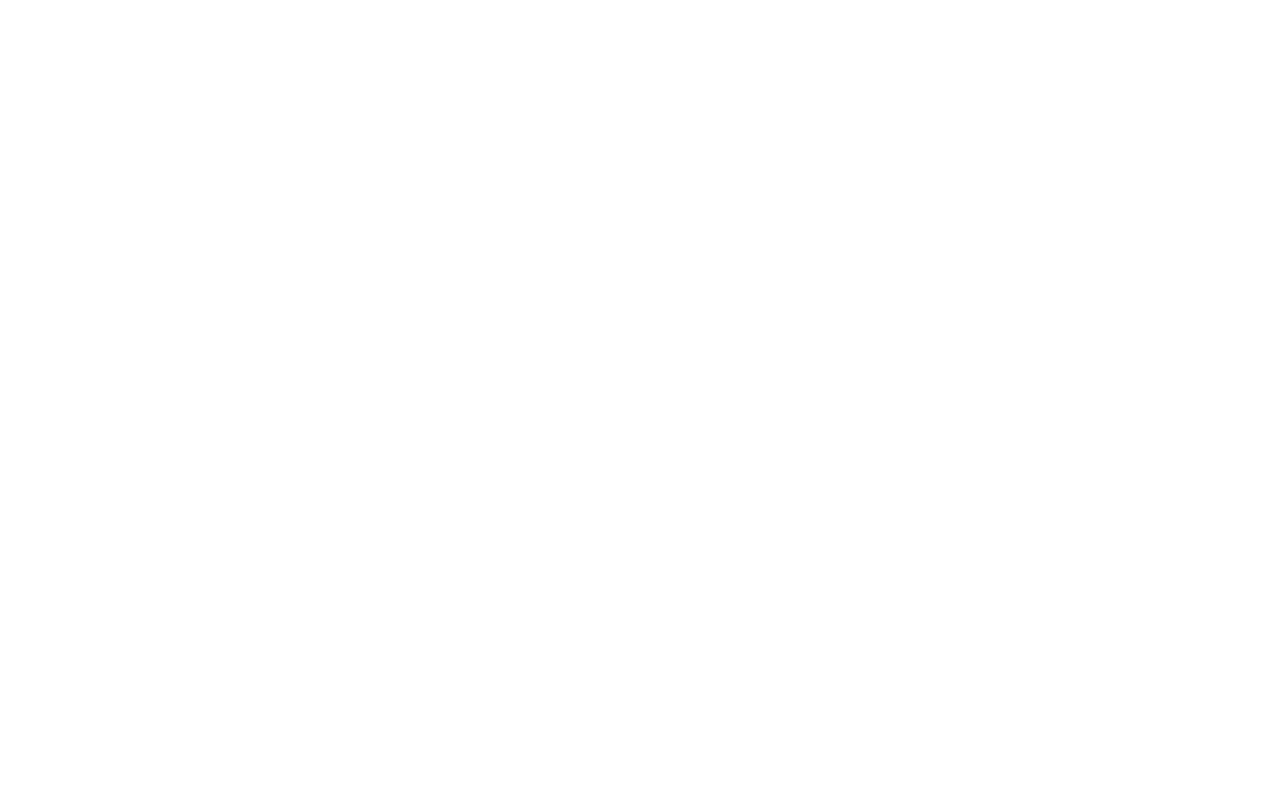
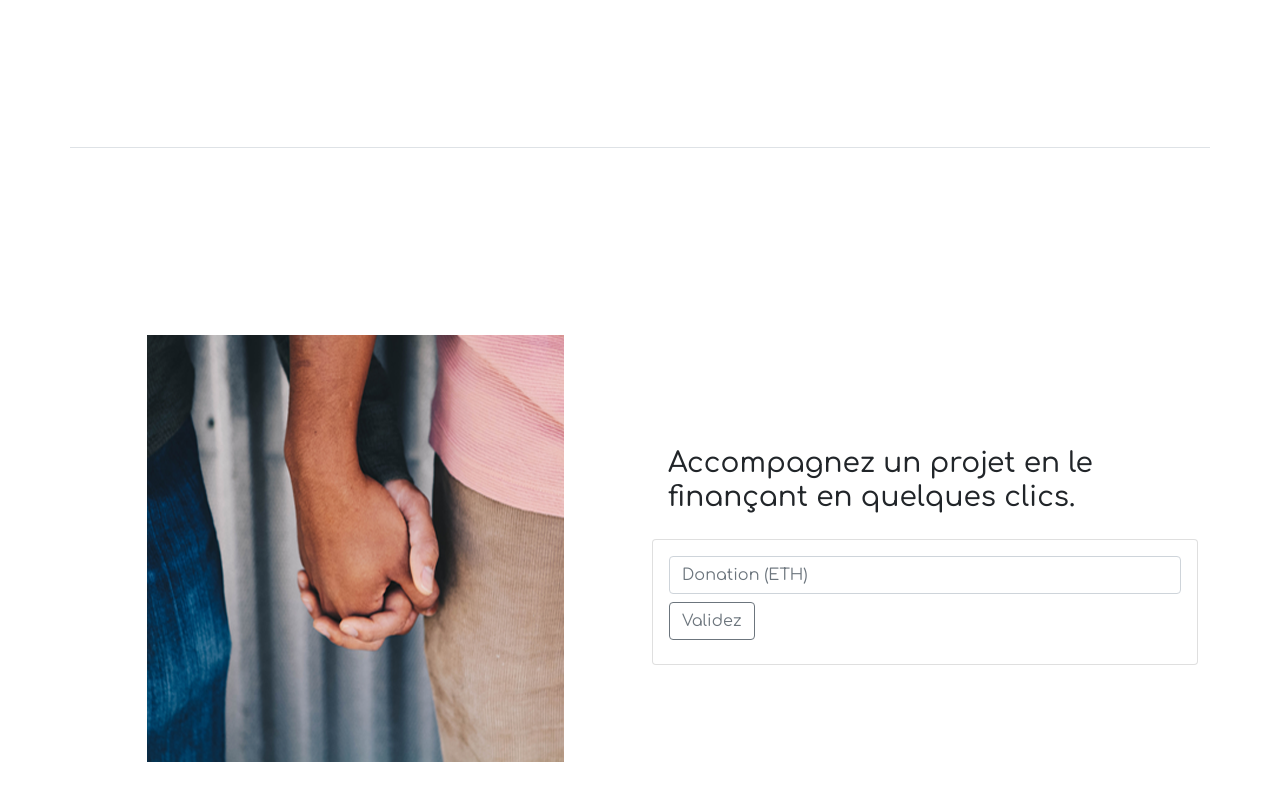
Before and after one commit to hendrickl/linkable, a React (Create React App) app: page / in a window 1280 px wide. Shown: the part 708-1508 px from the top of the page. Before the commit the page ends 856 px from the top, so only its background shows below. Built offline with nearby package versions, Linux system fonts and the light colour scheme.

Commit message:
MainPage.js : Form for investissor added

```diff
--- a/src/components/MainPage.js
+++ b/src/components/MainPage.js
@@ -1,5 +1,6 @@
 import React from "react";
-import MainImg from "../micheile-henderson.png";
+import MainProjetImg from "../micheile-henderson.png";
+import MainInvImg from "../jena-jacobs.png";
 
 const MainPage = () => {
   return (
@@ -11,7 +12,7 @@
       </div>
 
       <div className="container">
-        <div className="row vh-100">
+        <div className="row min-vh-100 border-bottom">
           <div className="col-12 col-sm-6">
             <div className="card border-0">
               <div className="card-body pl-0">
@@ -89,10 +90,55 @@
           <div className="col-12 col-sm-6 align-self-center">
             <div>
               <img
-                src={MainImg}
-                alt="hands"
+                src={MainProjetImg}
+                alt="three and money"
                 className="img-fluid mx-auto d-block"
               />
+            </div>
+          </div>
+        </div>
+
+        <div className="row min-vh-100">
+          <div className="col-12 col-sm-6 align-self-center">
+            <div>
+              <img
+                src={MainInvImg}
+                alt="holding hands"
+                className="img-fluid mx-auto d-block"
+              />
+            </div>
+          </div>
+          <div className="col-12 col-sm-6 align-self-center">
+            <div className="card border-0">
+              <div className="card-body pl-0">
+                <h3 className="card-tile">
+                  Accompagnez un projet en le finançant en quelques clics.
+                </h3>
+              </div>
+            </div>
+            <div className="row">
+              <div className="col-12 ">
+                <div className="card ">
+                  <div className="card-body">
+                    <form>
+                      <div className="mb-2">
+                        <input
+                          type="number"
+                          className="form-control"
+                          placeholder="Donation (ETH)"
+                          aria-label="Donation"
+                        />
+                      </div>
+                      <button
+                        type="submit"
+                        className="btn btn-outline-secondary mb-2"
+                      >
+                        Validez
+                      </button>
+                    </form>
+                  </div>
+                </div>
+              </div>
             </div>
           </div>
         </div>
```
Also changed, not shown: src/jena-jacobs.png (added).
